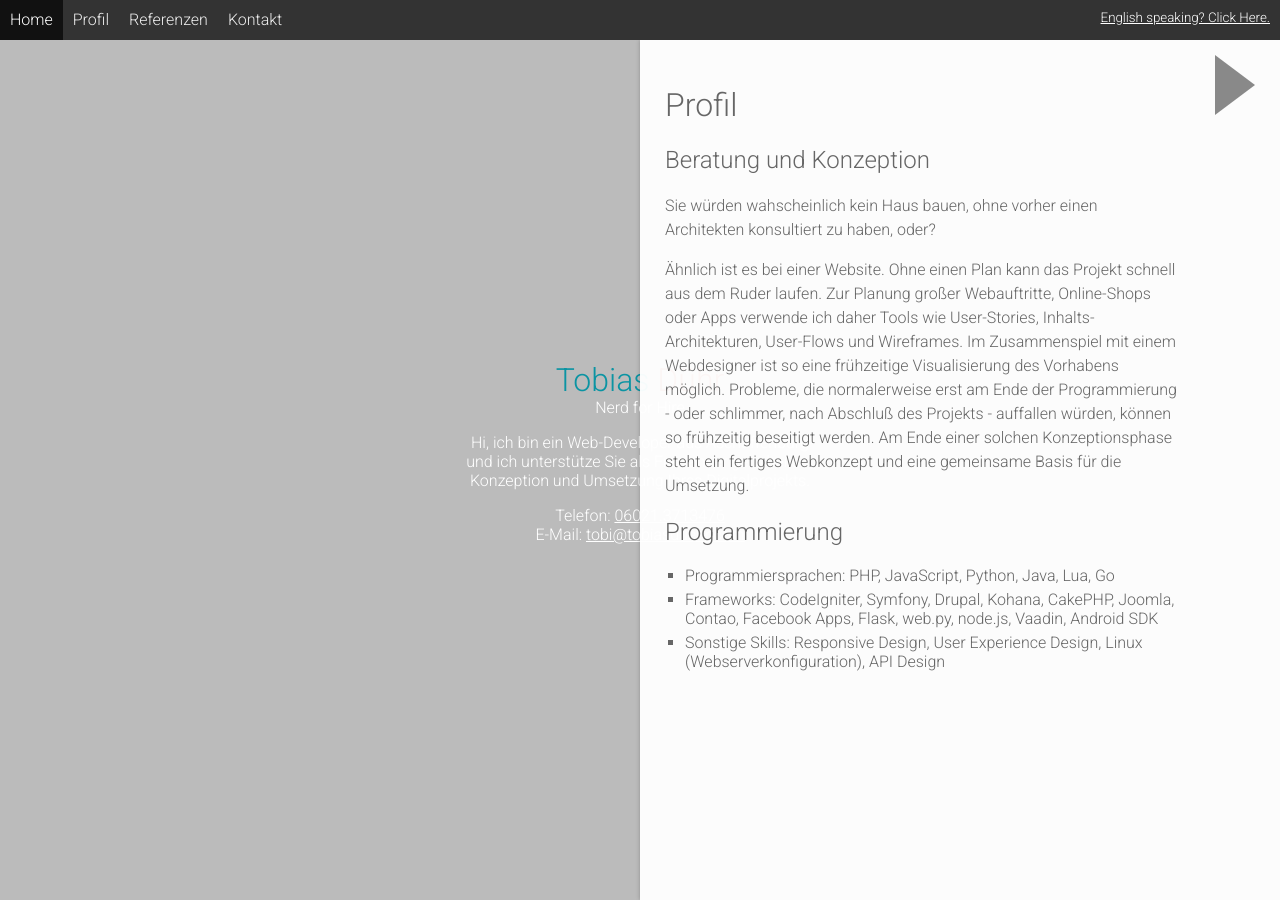
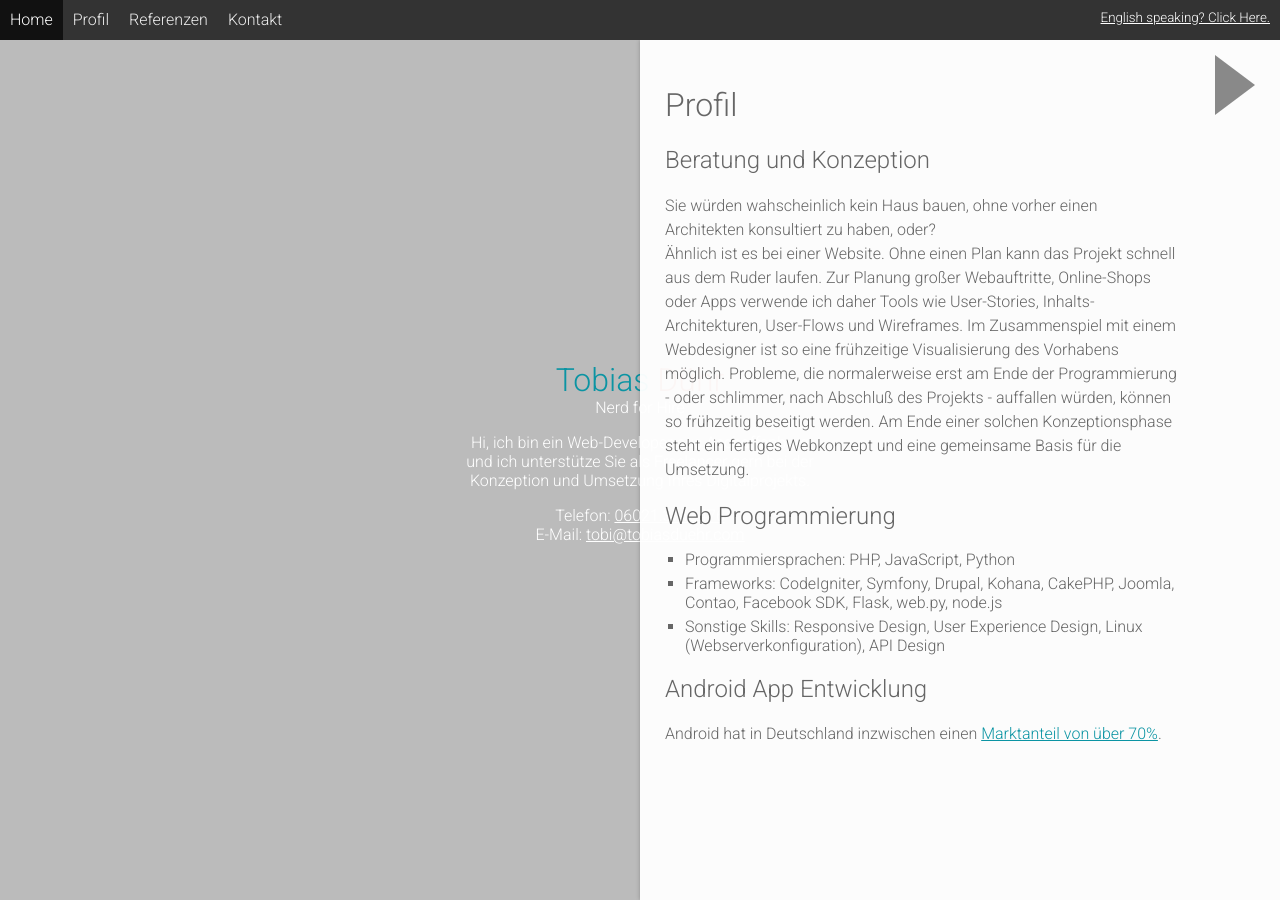
Before and after one commit to saibotd/saibotd.github.io, a Jekyll site: the page built from profil.md, in a window 1280 px wide. Built offline with Jekyll 4.4.1, drawn with Linux system fonts in a browser that asks for light colours; nearby versions of some CDN libraries; Markdown is read by kramdown in place of the engine named in the settings.

Commit message:
Text changes

```diff
--- a/profil.md
+++ b/profil.md
@@ -1,6 +1,6 @@
 ---
 layout: default
-title: Tobias Dühr - Profil - Freelancer und Webentwickler aus Aschaffenburg
+title: Tobias Dühr - Profil - Freelancer und Android-Entwickler aus Aschaffenburg
 ---
 
 # Profil
@@ -8,12 +8,15 @@ title: Tobias Dühr - Profil - Freelancer und Webentwickler aus Aschaffenburg
 ## Beratung und Konzeption
 
 Sie würden wahscheinlich kein Haus bauen, ohne vorher einen Architekten konsultiert zu haben, oder?
-
 Ähnlich ist es bei einer Website. Ohne einen Plan kann das Projekt schnell aus dem Ruder laufen.
 Zur Planung großer Webauftritte, Online-Shops oder Apps verwende ich daher Tools wie User-Stories, Inhalts-Architekturen, User-Flows und Wireframes. Im Zusammenspiel mit einem Webdesigner ist so eine frühzeitige Visualisierung des Vorhabens möglich. Probleme, die normalerweise erst am Ende der Programmierung - oder schlimmer, nach Abschluß des Projekts - auffallen würden, können so frühzeitig beseitigt werden. Am Ende einer solchen Konzeptionsphase steht ein fertiges Webkonzept und eine gemeinsame Basis für die Umsetzung.
 
-## Programmierung
+## Web Programmierung
 
-- Programmiersprachen: PHP, JavaScript, Python, Java, Lua, Go
-- Frameworks: CodeIgniter, Symfony, Drupal, Kohana, CakePHP, Joomla, Contao, Facebook Apps, Flask, web.py, node.js, Vaadin, Android SDK
+- Programmiersprachen: PHP, JavaScript, Python
+- Frameworks: CodeIgniter, Symfony, Drupal, Kohana, CakePHP, Joomla, Contao, Facebook SDK, Flask, web.py, node.js
 - Sonstige Skills: Responsive Design, User Experience Design, Linux (Webserverkonfiguration), API Design
+
+## Android App Entwicklung
+
+Android hat in Deutschland inzwischen einen <a href="http://www.emarketer.com/Article/Germany-Europes-Biggest-Android-Market/1009883" target="_blank">Marktanteil von über 70%</a>.
```
